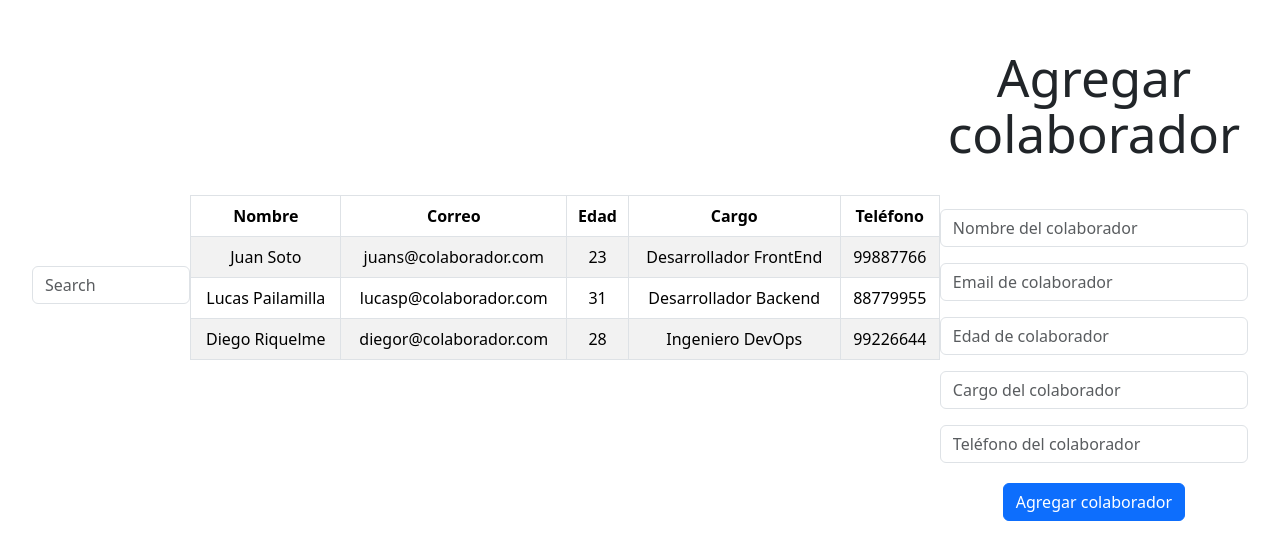
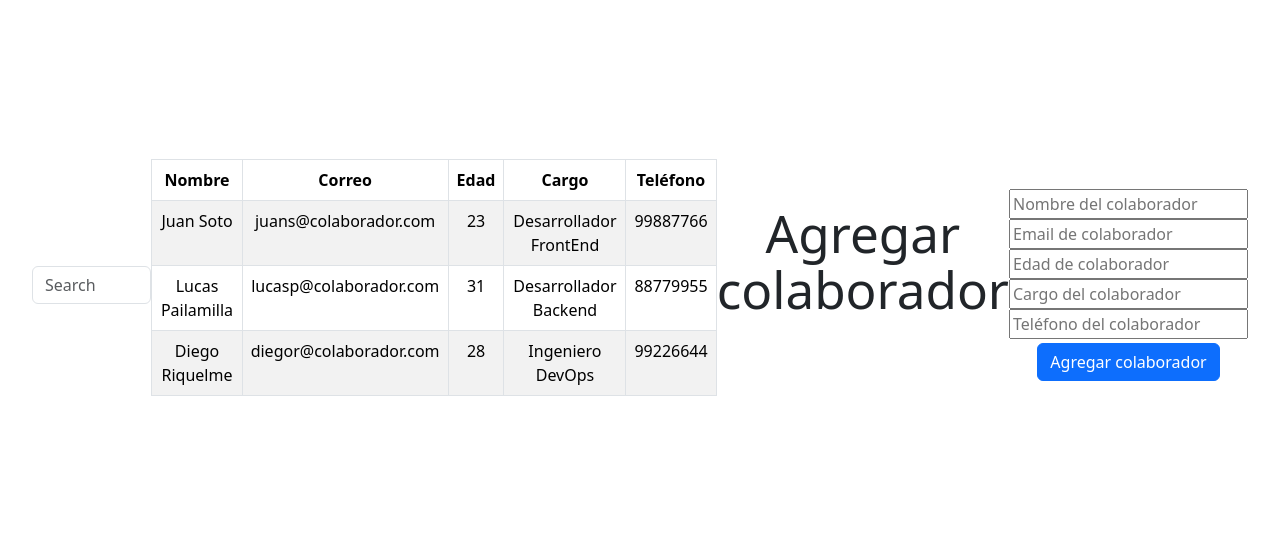
Before and after one commit to Claudio-GR/Desafio-Base-De-Datos, a React (Vite) app: page / in a window 1280 px wide. Shown: the part 147-706 px from the top of the page. Built offline with nearby package versions, Linux system fonts and the light colour scheme.

Commit message:
add some changes in formulario

```diff
--- a/src/components/Formulario.jsx
+++ b/src/components/Formulario.jsx
@@ -11,42 +11,113 @@ const Formulario = () => {
             cargo: "",
             telefono: "",
         })
-        const [error, setError] = useState(false);
+        // const [error, setError] = useState(false);
 
         const enviarForm = (e) =>{
             e.preventDefault()
-            const {nombre, correo, edad, cargo, telefono}= baseData
-            if (nombre.trim()=='' || correo.trim()=='' || edad.trim()=='' || cargo.trim()=='' || telefono.trim()==''){
-                setError(true)
-                return
-            }
+
+            setBaseColaboradores({...baseColaboradores, [e.target.name] : e.target.value})
+            console.log(baseColaboradores)
+            // const {nombre, correo, edad, cargo, telefono}= baseData
+            // if (nombre.trim()=='' || correo.trim()=='' || edad.trim()=='' || cargo.trim()=='' || telefono.trim()==''){
+            //     setError(true)
+            //     return
+            // }
         }
 
   return (
-    <div>
+  <>
         <h1 className="text-center mb-5">Agregar colaborador</h1>
-    <Form onSubmit={enviarForm}>
-      <Form.Group className="mb-3" controlId="exampleForm.ControlInput1" >
-        <Form.Control type="text" name="nombre" placeholder="Nombre del colaborador" />
-      </Form.Group>
-      <Form.Group className="mb-3" controlId="exampleForm.ControlInput1">
-        <Form.Control type="email" name="correo" placeholder="Email de colaborador" />
-      </Form.Group>
-      <Form.Group className="mb-3" controlId="exampleForm.ControlInput1">
-        <Form.Control type="text" name="edad" placeholder="Edad de colaborador" />
-      </Form.Group>
-      <Form.Group className="mb-3" controlId="exampleForm.ControlInput1">
-        <Form.Control type="text" name="cargo" placeholder="Cargo del colaborador" />
-      </Form.Group>
-      <Form.Group className="mb-3" controlId="exampleForm.ControlInput1">
-        <Form.Control type="number" name="telefono" placeholder="Teléfono del colaborador" />
-      </Form.Group>
-      <button type="submit" className="btn btn-primary mt-1">
+
+        <form className="formulario" onSubmit={(e)=>enviarForm(e)} >
+     <div className="form-group">
+     <input
+        type="text"
+        name="nombre"
+        placeholder="Nombre del colaborador"
+        onChange={enviarForm}
+        value={baseColaboradores.nombre}
+        />
+        </div>
+
+        <div className="form-group">
+     <input
+        type="email"
+        name="correo"
+        placeholder="Email de colaborador"
+        onChange={enviarForm}
+        value={baseColaboradores.correo}
+        />
+
+        </div>
+        <div className="form-group">
+     <input
+        type="number"
+        name="edad"
+        placeholder="Edad de colaborador"
+        onChange={enviarForm}
+        value={baseColaboradores.edad}
+        />
+        </div>
+
+        <div className="form-group">
+     <input
+        type="text"
+        name="cargo"
+        placeholder="Cargo del colaborador"
+        onChange={enviarForm}
+        value={baseColaboradores.cargo}
+        />
+        </div>
+
+        <div className="form-group">
+     <input
+        type="number"
+        name="telefono"
+        placeholder="Teléfono del colaborador"
+        onChange={enviarForm}
+        value={baseColaboradores.telefono}
+        />
+        </div>
+
+
+
+        <button type="submit" className="btn btn-primary mt-1">
           Agregar colaborador
         </button>
 
-    </Form>
-    </div>
+
+
+{/*
+      <Form.Group className="mb-3" controlId="exampleForm.ControlInput1">
+        <Form.Control
+        type="email"
+        name="correo"
+        placeholder="Email de colaborador" />
+      </Form.Group>
+
+      <Form.Group className="mb-3" controlId="exampleForm.ControlInput1">
+        <Form.Control
+        type="text"
+        name="edad"
+        placeholder="Edad de colaborador" />
+      </Form.Group>
+
+      <Form.Group className="mb-3" controlId="exampleForm.ControlInput1">
+        <Form.Control
+        type="text"
+        name="cargo"
+        placeholder="Cargo del colaborador" />
+      </Form.Group>
+
+      <Form.Group className="mb-3" controlId="exampleForm.ControlInput1">
+        <Form.Control
+        type="number"
+        name="telefono"
+        placeholder="Teléfono del colaborador" />
+      </Form.Group> */}
+      </form>
+      </>
   )
 }
 
```
